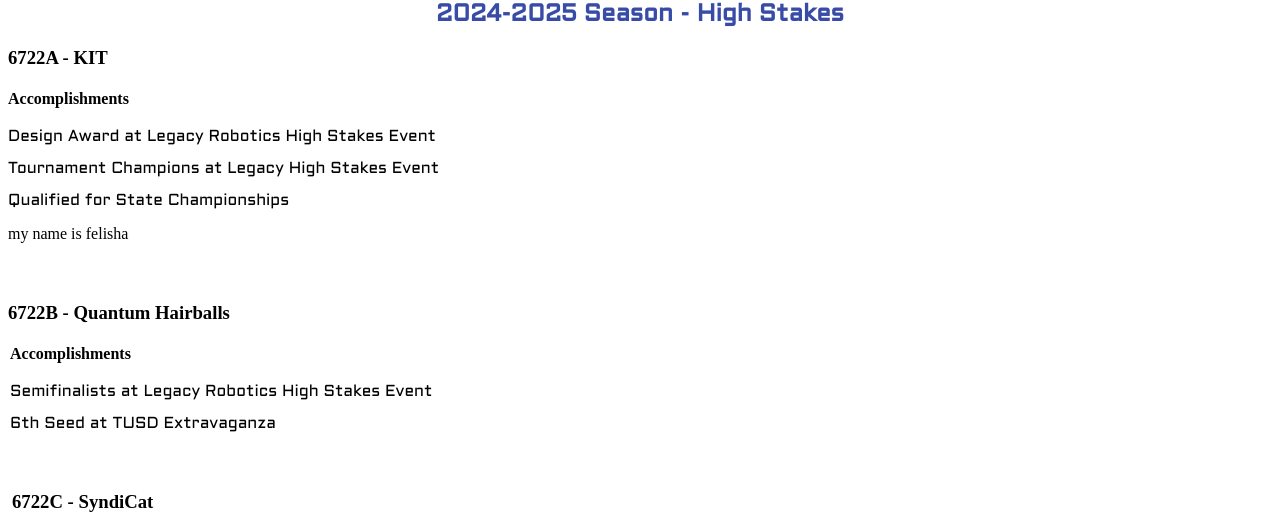
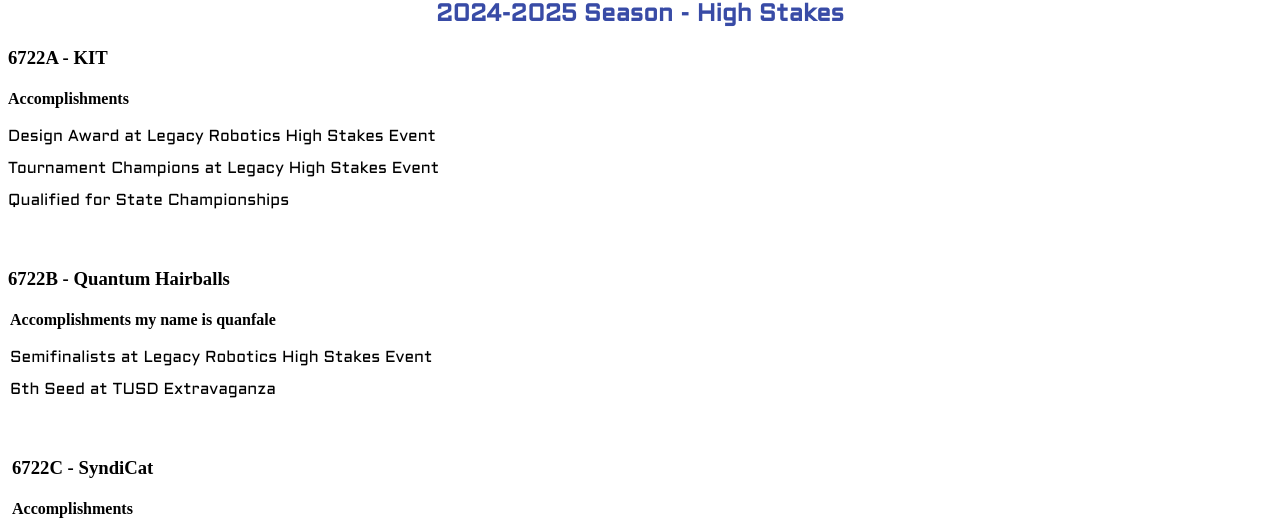
Before and after one commit to pioneer6722/pioneer6722.github.io, a plain HTML site: page index.html in a window 1280 px wide. Shown: the part 253-784 px from the top of the page. Drawn offline with Linux system fonts and the light colour scheme; a script that the page names is missing.

Commit message:
ahahah
gagagaag

```diff
--- a/index.html
+++ b/index.html
@@ -27,12 +27,11 @@
       <p>Design Award at Legacy Robotics High Stakes Event</p>
       <p>Tournament Champions at Legacy High Stakes Event</p>
       <P>Qualified for State Championships</P>
-      my name is felisha
 
 
       <h3 class="B-Accomplishments">6722B - Quantum Hairballs</h3>
         <legend>
-      <h4>Accomplishments</h4>
+      <h4>Accomplishments my name is quanfale</h4>
       <p>Semifinalists at Legacy Robotics High Stakes Event</p>
       <p>6th Seed at TUSD Extravaganza</p></body>
         <legend>
```
